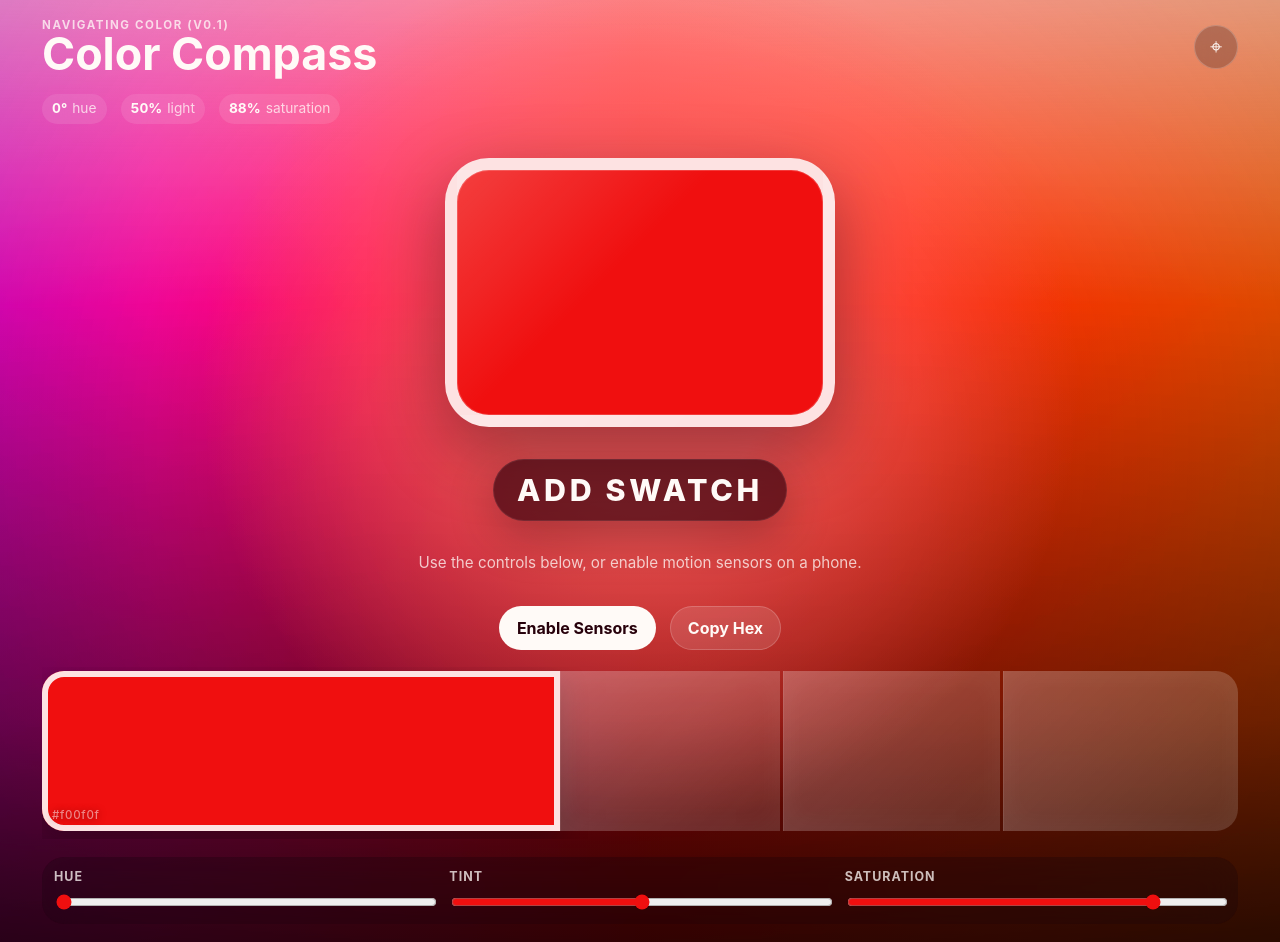
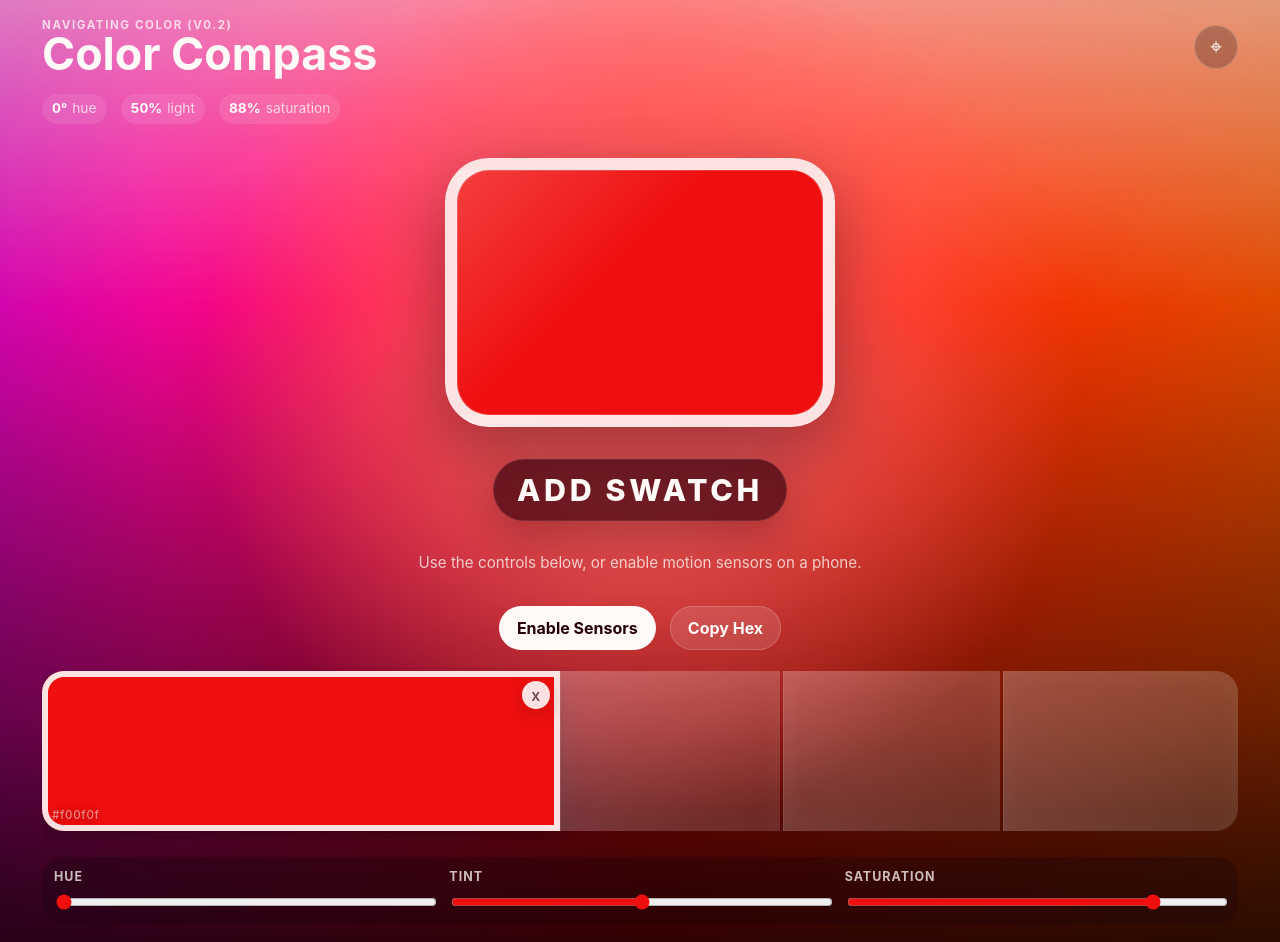
Before and after one commit to curious-studio/interactive-color-wheel, a plain HTML site: page index.html in a window 1280 px wide. Drawn offline with Linux system fonts and the light colour scheme.

Commit message:
Add selected swatch delete cue

```diff
--- a/index.html
+++ b/index.html
@@ -14,7 +14,7 @@
 
         <div class="top-bar">
           <div>
-            <p class="eyebrow">Navigating color (v0.1)</p>
+            <p class="eyebrow">Navigating color (v0.2)</p>
             <h1 id="app-title">Color Compass</h1>
           </div>
           <button class="icon-button" id="calibrateButton" type="button" aria-label="Calibrate current direction as zero degrees">
--- a/styles.css
+++ b/styles.css
@@ -335,6 +335,26 @@ h1 {
   box-shadow: inset 0 0 0 6px var(--outline), 0 12px 28px rgba(21, 0, 7, 0.28);
 }
 
+.swatch[aria-current="true"]::before {
+  content: "x";
+  position: absolute;
+  top: 10px;
+  right: 10px;
+  display: grid;
+  place-items: center;
+  width: 28px;
+  height: 28px;
+  border-radius: 999px;
+  background: rgba(255, 255, 255, 0.88);
+  color: rgba(45, 0, 12, 0.72);
+  font-size: 1rem;
+  font-weight: 500;
+  line-height: 1;
+  text-transform: lowercase;
+  box-shadow: 0 6px 18px rgba(24, 0, 8, 0.18);
+  pointer-events: none;
+}
+
 .swatch::after {
   content: attr(data-hex);
   position: absolute;
```
